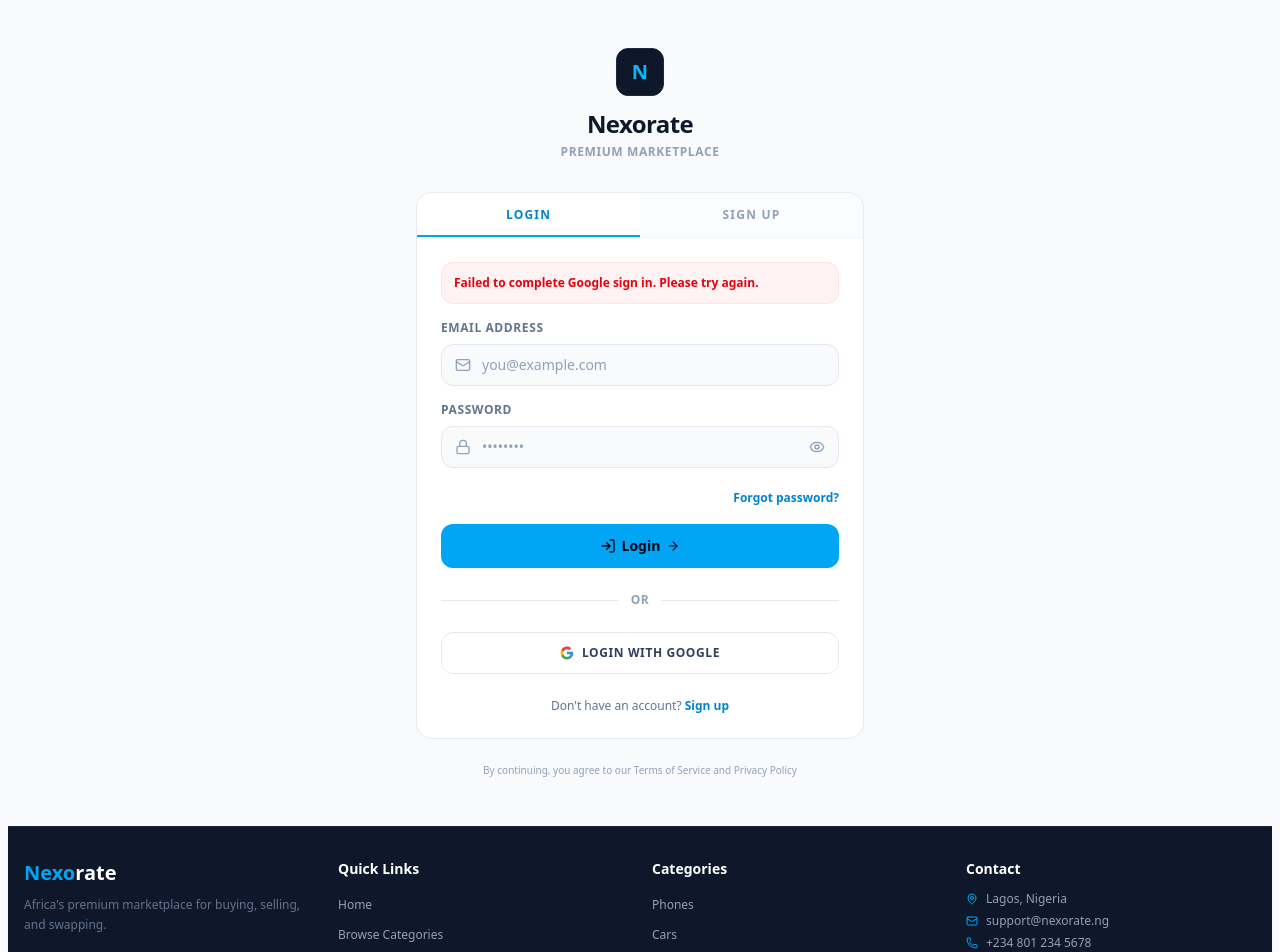
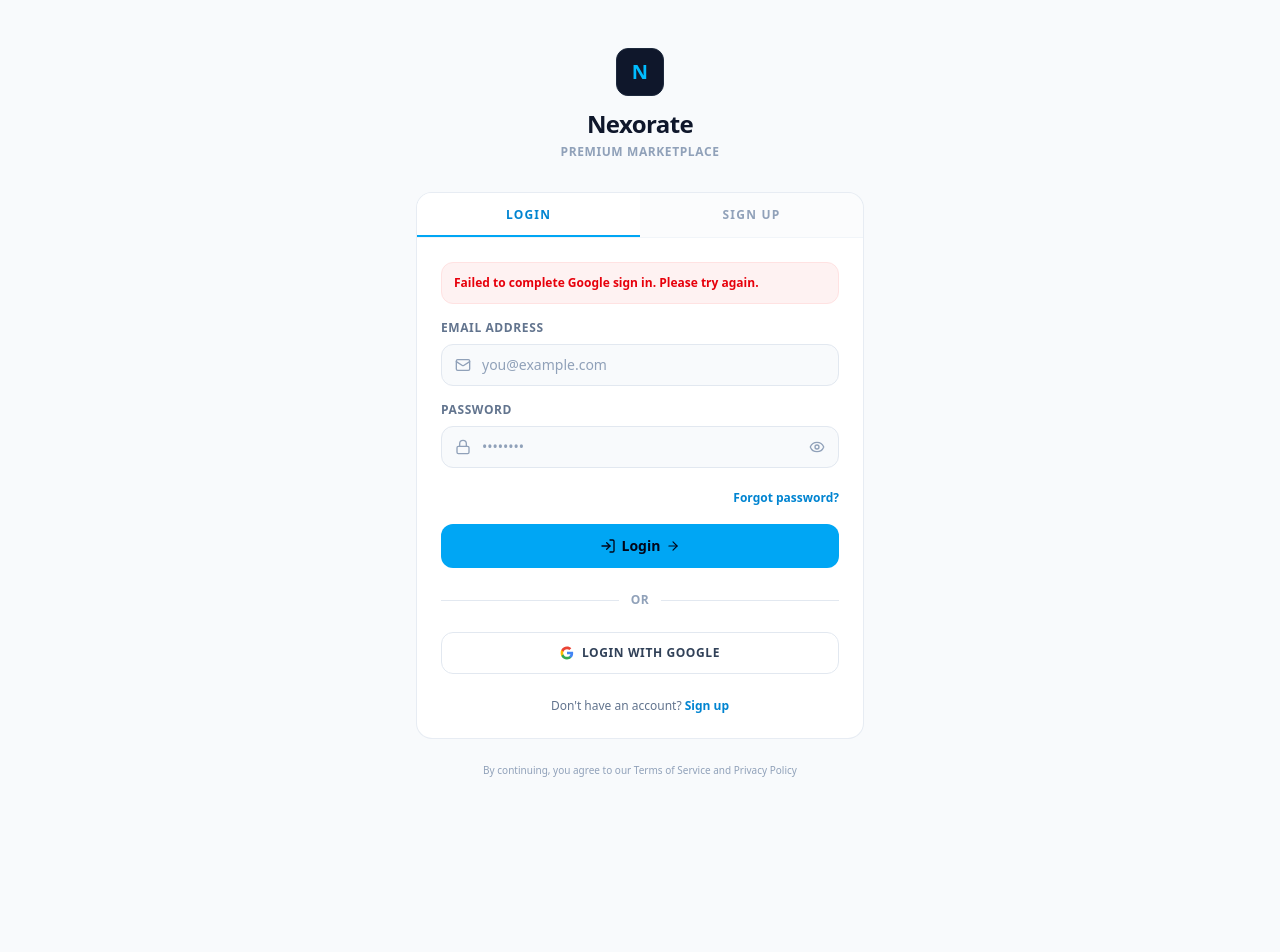
Before and after one commit to Mayor78/Nexorate, a Next.js app: page /auth in a window 1280 px wide. Shown: the top 952 px of the page. After the commit the page ends 826 px from the top, so only its background shows below. Built offline with nearby package versions, Linux system fonts and the light colour scheme; no server answers.

Commit message:
footer hide in message

```diff
--- a/app/components/LayoutWrapper.jsx
+++ b/app/components/LayoutWrapper.jsx
@@ -25,7 +25,8 @@
         </div>
       </main>
 
-
+      {/* Footer */}
+      {!hideFooter && <Footer />}
 
       {/* Bottom Navigation - fixed at bottom, only on mobile */}
       {!hideNavigation && <BottomNav />}
--- a/app/layout.jsx
+++ b/app/layout.jsx
@@ -14,7 +14,7 @@
       <body className="bg-slate-50">
         <LayoutWrapper>
           {children}
-          <Footer  />
+          {/* <Footer  /> */}
         </LayoutWrapper>
       </body>
     </html>
```
